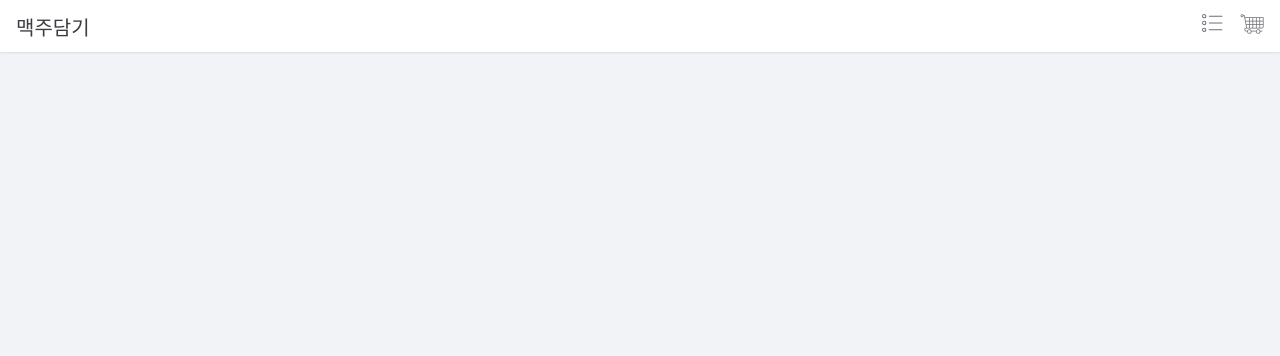
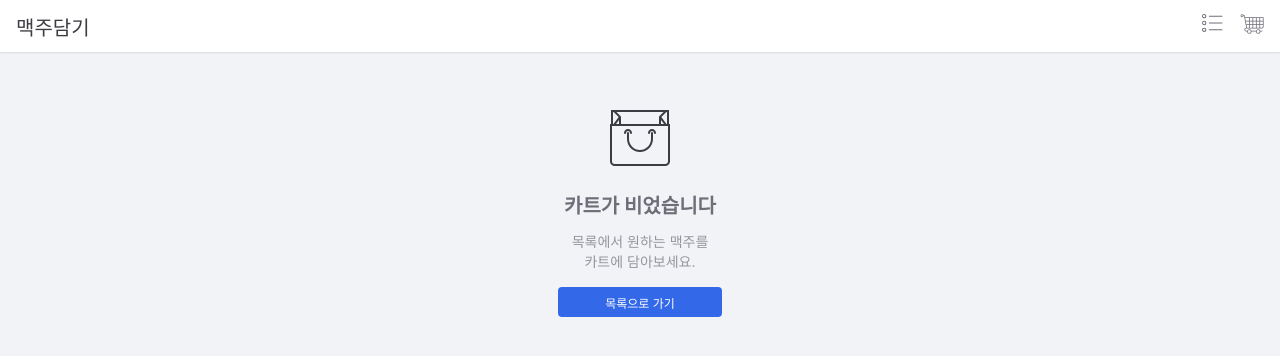
Before and after one commit to ochan1024/beer-shop, a React (Create React App) app: page /cart in a window 1280 px wide. Shown: the top 356 px of the page. Built offline with nearby package versions, Linux system fonts and the light colour scheme; no server answers.

Commit message:
feat: add empty cart view

```diff
--- a/src/components/Button/index.tsx
+++ b/src/components/Button/index.tsx
@@ -1,4 +1,5 @@
 import React, { ReactElement } from 'react'
+import { Link } from 'react-router-dom'
 import styled, { css } from 'styled-components'
 
 import { Colors } from '../../utils/constants'
@@ -9,13 +10,24 @@ interface OwnProps {
   isLoading?: boolean;
   style?: React.CSSProperties;
   children?: ReactElement | string | number;
+  to?: string;
 }
 
 export default class Button extends React.PureComponent<OwnProps> {
   public render() {
-    const { onClick, style, disabled, children, isLoading } = this.props;
+    const { onClick, style, disabled, children, isLoading, to } = this.props;
 
-    return (
+    return to ? (
+      <Link to={to} style={{ textDecoration: "none" }}>
+        <Container
+          onClick={onClick}
+          style={style}
+          disabled={disabled || isLoading}
+        >
+          {children}
+        </Container>
+      </Link>
+    ) : (
       <Container
         onClick={onClick}
         style={style}
--- a/src/components/Icon/generated/Bag.tsx
+++ b/src/components/Icon/generated/Bag.tsx
@@ -7,7 +7,7 @@ export default class SvgBag extends React.PureComponent<IconProps> {
   };
 
   public render() {
-    return <svg width={this.props.size} height={this.props.size} style={this.props.style} className={this.props.className} viewBox="0 0 24 24"><g fillRule="nonzero" fill="#3C3C42"><path d="M59 14V0H1v14H0v37.259A4.747 4.747 0 0 0 4.742 56h50.517A4.747 4.747 0 0 0 60 51.259V14h-1zm-2.5 0l-5.18-6.906L56.414 2H57v12h-.5zM11 14V7c0-.024-.012-.046-.014-.07a1.102 1.102 0 0 0-.036-.187c-.011-.042-.01-.085-.027-.125-.009-.022-.027-.039-.037-.061-.027-.055-.065-.102-.103-.152-.028-.036-.044-.081-.077-.113L6.414 2h47.172l-4.292 4.292c-.032.032-.049.077-.077.113-.038.05-.075.097-.102.152-.011.022-.028.038-.038.061-.017.04-.016.084-.027.125a.922.922 0 0 0-.036.187c-.002.024-.014.046-.014.07v7H11zm-5 0l3-4.001V14H6zm45-4.001L54 14h-3V9.999zM3 2h.586L8.68 7.094 3.5 14H3V2zm55 49.259A2.744 2.744 0 0 1 55.258 54H4.742A2.744 2.744 0 0 1 2 51.259V16h56v35.259z" /><path d="M42 22a1 1 0 0 0-1 1v6c0 6.065-4.935 11-11 11s-11-4.935-11-11v-6a1 1 0 1 0-2 0v6c0 7.168 5.832 13 13 13s13-5.832 13-13v-6a1 1 0 0 0-1-1z" /><path d="M20 23a1 1 0 1 0 2 0c0-2.206-1.794-4-4-4s-4 1.794-4 4a1 1 0 1 0 2 0c0-1.103.897-2 2-2s2 .897 2 2zM42 19c-2.206 0-4 1.794-4 4a1 1 0 1 0 2 0c0-1.103.897-2 2-2s2 .897 2 2a1 1 0 1 0 2 0c0-2.206-1.794-4-4-4z" /></g></svg>;
+    return <svg width={this.props.size} height={this.props.size} style={this.props.style} className={this.props.className} viewBox="0 0 24 24"><g fillRule="nonzero" fill="#3C3C42"><path d="M23.6 5.6V0H.4v5.6H0v14.904C0 21.549.85 22.4 1.897 22.4h20.207c1.045 0 1.896-.85 1.896-1.896V5.6h-.4zm-1 0l-2.072-2.762L22.566.8h.234v4.8h-.2zm-18.2 0V2.8c0-.01-.005-.018-.006-.028a.44.44 0 0 0-.014-.075c-.004-.017-.004-.034-.01-.05-.004-.009-.012-.015-.016-.024-.01-.022-.026-.041-.04-.061-.012-.014-.018-.032-.032-.045L2.566.8h18.868l-1.716 1.717c-.013.013-.02.03-.031.045-.015.02-.03.039-.041.06-.004.01-.011.016-.015.025-.007.016-.007.034-.011.05a.369.369 0 0 0-.014.075c-.001.01-.006.018-.006.028v2.8H4.4zm-2 0L3.6 4v1.6H2.4zm18-1.6l1.2 1.6h-1.2V4zM1.2.8h.234l2.038 2.038L1.4 5.6h-.2V.8zm22 19.704c0 .604-.492 1.096-1.097 1.096H1.897A1.098 1.098 0 0 1 .8 20.504V6.4h22.4v14.104z" /><path d="M16.8 8.8a.4.4 0 0 0-.4.4v2.4c0 2.426-1.974 4.4-4.4 4.4a4.405 4.405 0 0 1-4.4-4.4V9.2a.4.4 0 1 0-.8 0v2.4c0 2.867 2.333 5.2 5.2 5.2s5.2-2.333 5.2-5.2V9.2a.4.4 0 0 0-.4-.4z" /><path d="M8 9.2a.4.4 0 1 0 .8 0c0-.882-.718-1.6-1.6-1.6-.882 0-1.6.718-1.6 1.6a.4.4 0 1 0 .8 0 .8.8 0 0 1 1.6 0zM16.8 7.6c-.882 0-1.6.718-1.6 1.6a.4.4 0 1 0 .8 0 .8.8 0 0 1 1.6 0 .4.4 0 1 0 .8 0c0-.882-.718-1.6-1.6-1.6z" /></g></svg>;
   }
 
 }
--- a/src/components/Icon/index.tsx
+++ b/src/components/Icon/index.tsx
@@ -7,3 +7,4 @@ export interface IconProps {
 
 export { default as Cart } from "./generated/Cart";
 export { default as List } from "./generated/List";
+export { default as Bag } from "./generated/Bag";
--- /dev/null
+++ b/src/pages/Cart/Empty.tsx
@@ -0,0 +1,48 @@
+import React from 'react'
+import styled from 'styled-components'
+
+import Button from '../../components/Button'
+import { Colors, Icon } from '../../utils/constants'
+
+const ButtonStyle = { width: "164px", height: "30px", marginTop: "16px" };
+
+export default class EmptyCart extends React.PureComponent {
+  public render() {
+    return (
+      <Container>
+        <Icon.Bag size={60} />
+        <Title>카트가 비었습니다</Title>
+        <SubTitle>
+          목록에서 원하는 맥주를 <br /> 카트에 담아보세요.
+        </SubTitle>
+
+        <Button to="/beers" style={ButtonStyle}>
+          목록으로 가기
+        </Button>
+      </Container>
+    );
+  }
+}
+
+const Container = styled.div`
+  display: flex;
+  flex-direction: column;
+  width: 100%;
+  justify-content: center;
+  align-items: center;
+  margin-top: 58px;
+`;
+
+const Title = styled.span`
+  font-size: 20px;
+  font-weight: bold;
+  color: ${Colors.grey700};
+  margin-top: 20px;
+`;
+
+const SubTitle = styled.span`
+  font-size: 14px;
+  color: ${Colors.grey500};
+  margin-top: 12px;
+  text-align: center;
+`;
--- a/src/pages/Cart/index.tsx
+++ b/src/pages/Cart/index.tsx
@@ -5,6 +5,7 @@ import styled from 'styled-components'
 import { AppState } from '../../store'
 import { fetchBeers } from '../../store/beers/actions'
 import { addCartItem, removeCartItem } from '../../store/cart/actions'
+import EmptyCart from './Empty'
 
 type Props = Readonly<ReturnType<typeof mergeProps>>;
 
@@ -19,7 +20,9 @@ class CartPage extends React.PureComponent<Props> {
   public render() {
     const { cartItems } = this.props;
 
-    return <Container>{cartItems.length === 0 ? <></> : <></>}</Container>;
+    return (
+      <Container>{cartItems.length === 0 ? <EmptyCart /> : <></>}</Container>
+    );
   }
 }
 
```
Also changed, not shown: src/components/Icon/svgs/bag.svg.
